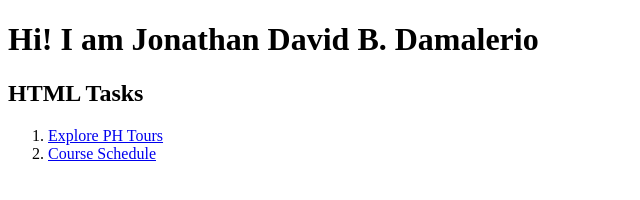
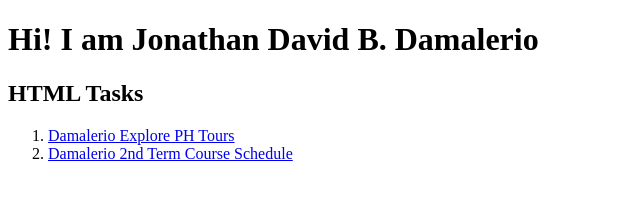
Before and after one commit to JonathanDamalerio/JonathanDamalerio.github.io, a plain HTML site: page index.html in a window 1280 px wide. Shown: the whole page, without its empty margins (0-640 px from the left). Drawn offline with Linux system fonts and the light colour scheme.

Commit message:
Final All

```diff
--- a/index.html
+++ b/index.html
@@ -10,8 +10,8 @@
 <h1>Hi! I am Jonathan David B. Damalerio</h1>
 <h2>HTML Tasks</h2>
     <ol>
-        <li><a href="https://jonathandamalerio.github.io/DamalerioExplorePHTours.html">Explore PH Tours</a></li>
-        <li><a href="https://jonathandamalerio.github.io/DamalerioCourseSchedule.html">Course Schedule</a></li>
+        <li><a href="https://jonathandamalerio.github.io/DamalerioExplorePHTours.html">Damalerio Explore PH Tours</a></li>
+        <li><a href="https://jonathandamalerio.github.io/DamalerioCourseSchedule.html">Damalerio 2nd Term Course Schedule</a></li>
     </ol>
 </body>
 </html>
```
Also changed, not shown: DamalerioCourseSchedule.html (+1 -1 lines).
